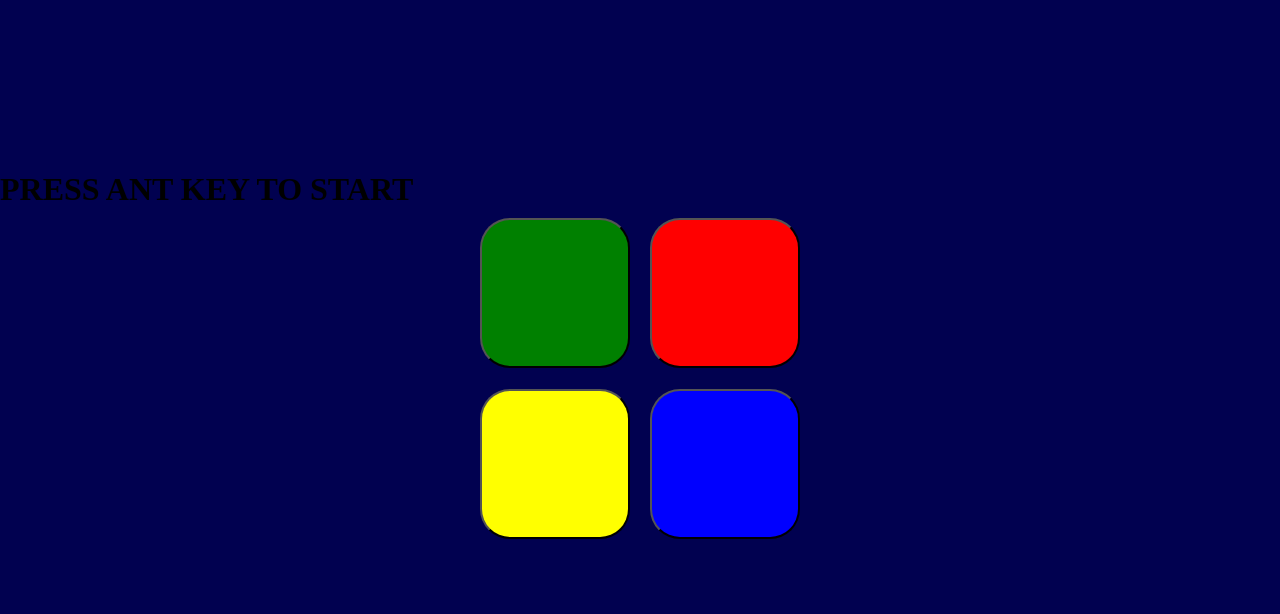
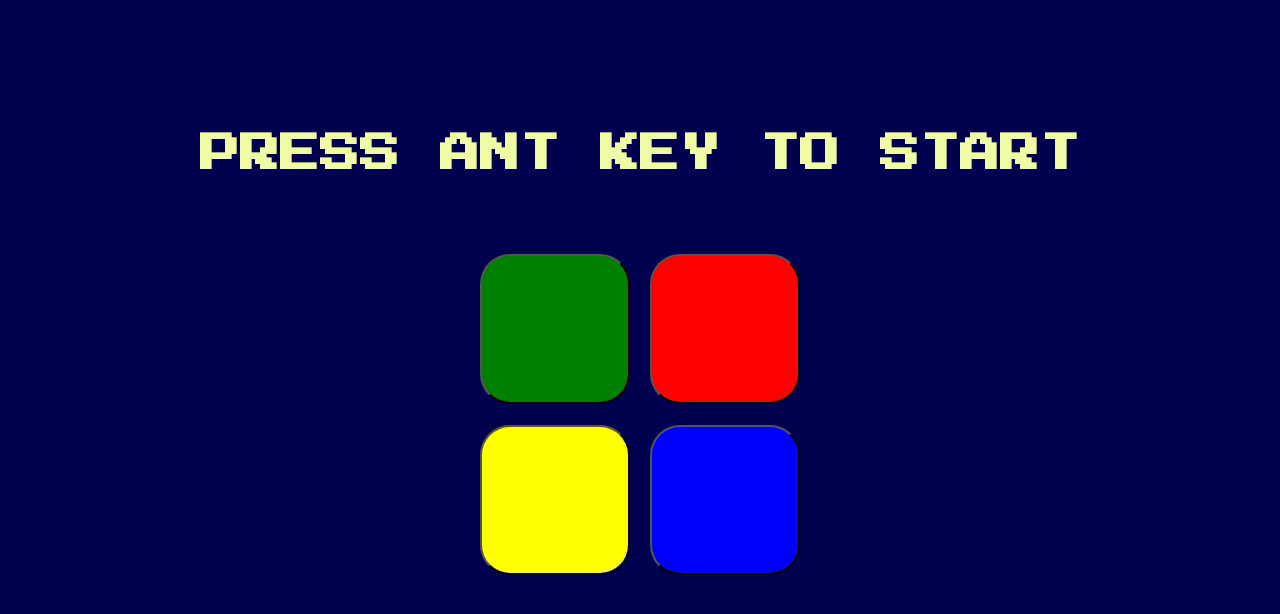
Before and after one commit to vladimir-mawla/challenge, a plain HTML site: page index.html in a window 1280 px wide. Drawn offline with Linux system fonts and the light colour scheme.

Commit message:
Styling h1 text

```diff
--- a/styles/styles.css
+++ b/styles/styles.css
@@ -67,3 +67,14 @@ button {
 .second-row div {
     padding: 10px;
 }
+@font-face {
+    font-family: gameplay;
+    src: url(./fonts/PressStart2P-Regular.ttf) format('truetype');
+}
+h1 {
+    font-family: gameplay;
+    color: rgb(240, 252, 163);
+    text-align: center;
+    padding-bottom: 70px;
+    font-size: 40px;
+}
```
